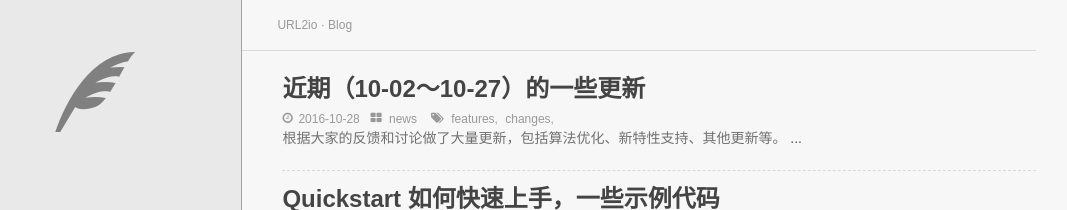
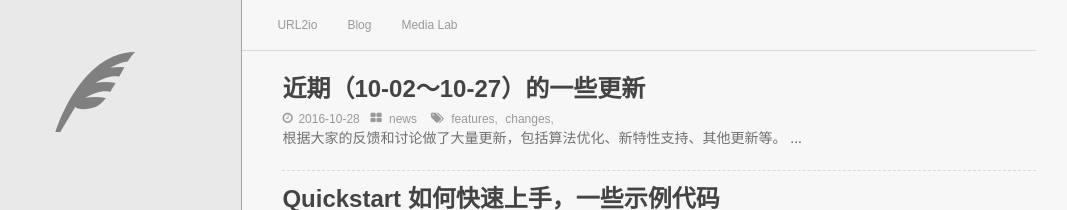
Before and after one commit to url2io/url2io.github.io, a Jekyll site: the page built from index.html, in a window 1280 px wide. Shown: the top 210 px of the page, without its empty margins (52-1119 px from the left). Built offline with Jekyll 4.4.1, drawn with Linux system fonts in a browser that asks for light colours; Markdown is read by kramdown in place of the engine named in the settings; the list of posts is cut into pages by our own code; comment, search, counter and statistics services are not loaded.

Commit message:
修改导航栏.

```diff
--- a/_layouts/blog.html
+++ b/_layouts/blog.html
@@ -8,7 +8,9 @@
 <div class="section">
   <div class="page-title">
     <ul class="navigation clearfix">
-      <li><a>URL2io · Blog</a></li>
+      <li><a href='http://www.url2io.com' target='_blank'>URL2io</a></li>
+      <li><a href='/'>Blog</a></li>
+      <li><a href='/lab'>Media Lab</a></li>
     </ul>
   </div>
   <ul class="article-list">
--- a/_layouts/lab.html
+++ b/_layouts/lab.html
@@ -7,7 +7,9 @@
 <div class="section">
   <div class="page-title">
     <ul class="navigation clearfix">
-      <li><a>URL2io · Lab</a></li>
+      <li><a href='http://www.url2io.com' target='_blank'>URL2io</a></li>
+      <li><a href='/'>Blog</a></li>
+      <li><a href='/lab'>Media Lab</a></li>
     </ul>
   </div>
 
```
